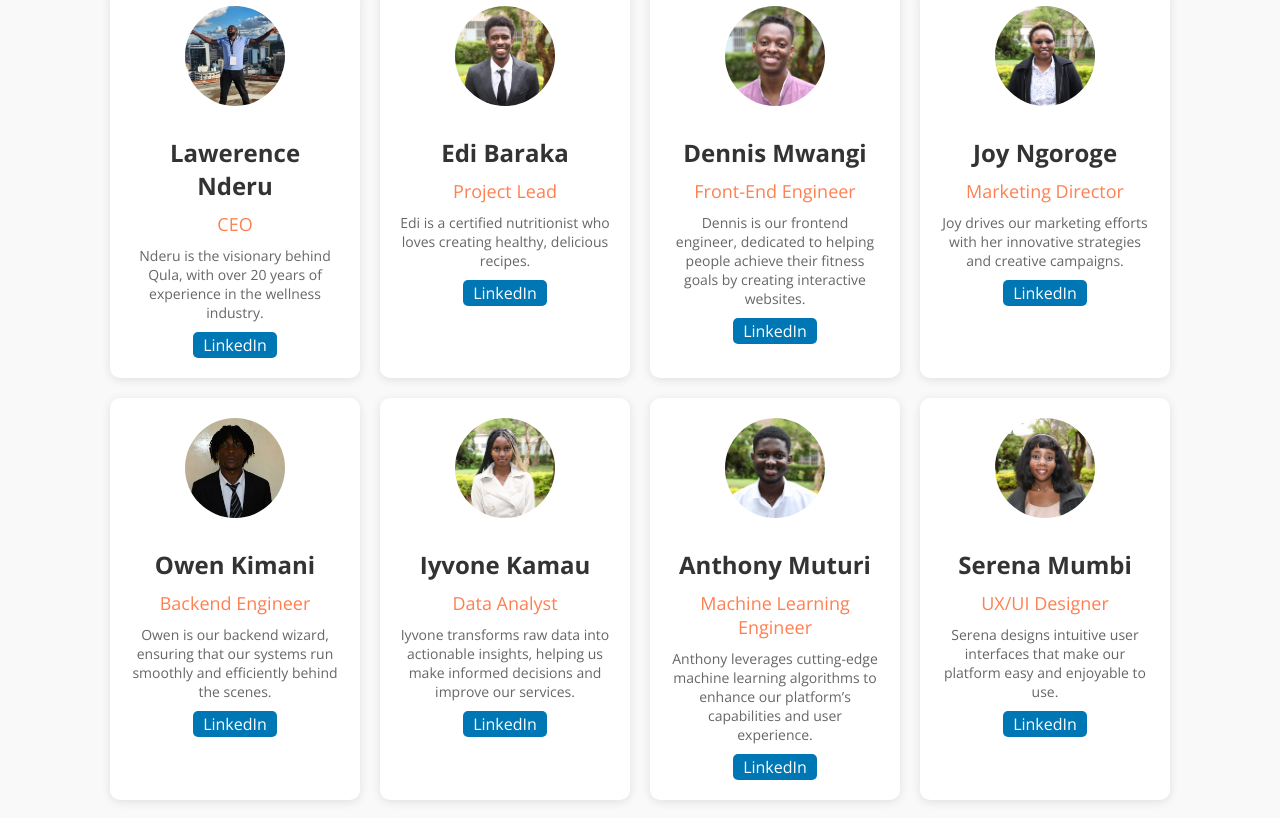
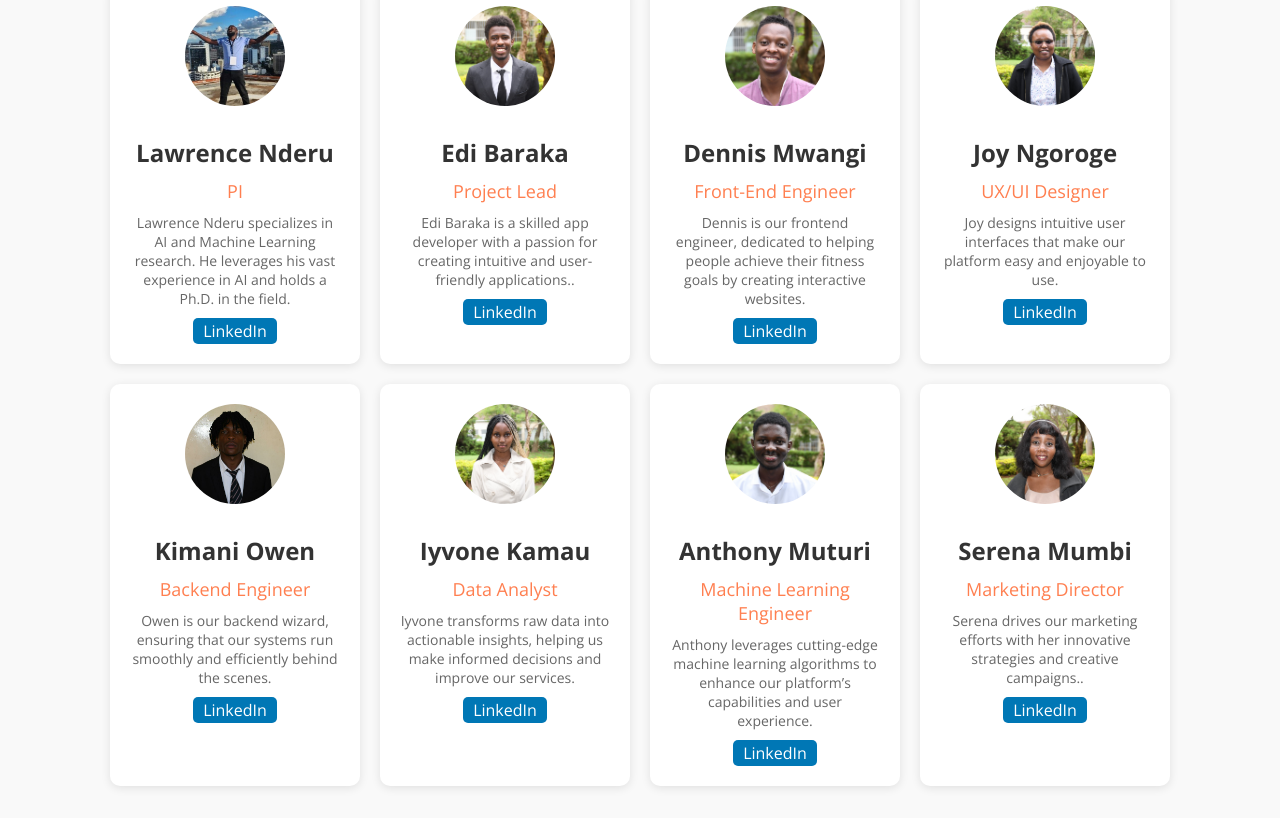
Before and after one commit to gituhumwangi/Qula-website, a React (Vite) app: page / in a window 1280 px wide. Shown: the part 1660-2478 px from the top of the page. Built offline with nearby package versions, Linux system fonts and the light colour scheme.

Commit message:
Changed bios

```diff
--- a/src/components/Team Members/TeamMembers.jsx
+++ b/src/components/Team Members/TeamMembers.jsx
@@ -10,14 +10,14 @@ import Baraka from '/home/dennis/personal-projects/cfcana-page/src/assets/Team-p
 import './TeamMembers.css'
 
 const teamMembers = [
-    { name: 'Lawerence Nderu', position: 'CEO', image: Nderu, bio: 'Nderu is the visionary behind Qula, with over 20 years of experience in the wellness industry.', linkedin: 'https://www.linkedin.com/in/lawrence-nderu/' },
-    { name: 'Edi Baraka', position: 'Project Lead', image: Baraka,bio: 'Edi is a certified nutritionist who loves creating healthy, delicious recipes.', linkedin: 'https://www.linkedin.com/in/edi-baraka-chege-747377289?utm_source=share&utm_campaign=share_via&utm_content=profile&utm_medium=android_app' },
+    { name: 'Lawrence Nderu', position: 'PI', image: Nderu, bio: 'Lawrence Nderu specializes in AI and Machine Learning research. He leverages his vast experience in AI and holds a Ph.D. in the field.', linkedin: 'https://www.linkedin.com/in/lawrence-nderu/' },
+    { name: 'Edi Baraka', position: 'Project Lead', image: Baraka, bio: 'Edi Baraka is a skilled app developer with a passion for creating intuitive and user-friendly applications..', linkedin: 'https://www.linkedin.com/in/edi-baraka-chege-747377289?utm_source=share&utm_campaign=share_via&utm_content=profile&utm_medium=android_app' },
     { name: 'Dennis Mwangi', position: 'Front-End Engineer', image: Dennis, bio: 'Dennis is our frontend engineer, dedicated to helping people achieve their fitness goals by creating interactive websites.', linkedin: 'https://www.linkedin.com/in/dennis-mwangi-62812a275/' },
-    { name: 'Joy Ngoroge', position: 'Marketing Director', image: Joy, bio: 'Joy drives our marketing efforts with her innovative strategies and creative campaigns.', linkedin: 'https://www.linkedin.com/in/joy-ndome-090b1a308?utm_source=share&utm_campaign=share_via&utm_content=profile&utm_medium=android_app' },
-    { name: 'Owen Kimani', position: 'Backend Engineer', image: Owen, bio: 'Owen is our backend wizard, ensuring that our systems run smoothly and efficiently behind the scenes.', linkedin: 'http://www.linkedin.com/in/kimani-mwangi-9233992ba' },
+    { name: 'Joy Ngoroge', position: 'UX/UI Designer', image: Joy, bio: 'Joy designs intuitive user interfaces that make our platform easy and enjoyable to use.', linkedin: 'https://www.linkedin.com/in/joy-ndome-090b1a308?utm_source=share&utm_campaign=share_via&utm_content=profile&utm_medium=android_app' },
+    { name: 'Kimani Owen', position: 'Backend Engineer', image: Owen, bio: 'Owen is our backend wizard, ensuring that our systems run smoothly and efficiently behind the scenes.', linkedin: 'http://www.linkedin.com/in/kimani-mwangi-9233992ba' },
     { name: 'Iyvone Kamau', position: 'Data Analyst', image: Iyvone, bio: 'Iyvone transforms raw data into actionable insights, helping us make informed decisions and improve our services.', linkedin: 'http://www.linkedin.com/in/iyvone-kamau-b9ab42309' },
     { name: 'Anthony Muturi', position: 'Machine Learning Engineer', image: Muturi, bio: 'Anthony leverages cutting-edge machine learning algorithms to enhance our platform’s capabilities and user experience.', linkedin: 'https://www.linkedin.com/in/anthony-karugu-muturi?utm_source=share&utm_campaign=share_via&utm_content=profile&utm_medium=android_app' },
-    { name: 'Serena Mumbi', position: 'UX/UI Designer', image: Serena, bio: 'Serena designs intuitive user interfaces that make our platform easy and enjoyable to use.', linkedin: 'https://ke.linkedin.com/in/serena-mumbi-428468247' },
+    { name: 'Serena Mumbi', position: 'Marketing Director', image: Serena, bio: 'Serena drives our marketing efforts with her innovative strategies and creative campaigns..', linkedin: 'https://ke.linkedin.com/in/serena-mumbi-428468247' },
 ];
 
 const TeamMembers = () => {
```
